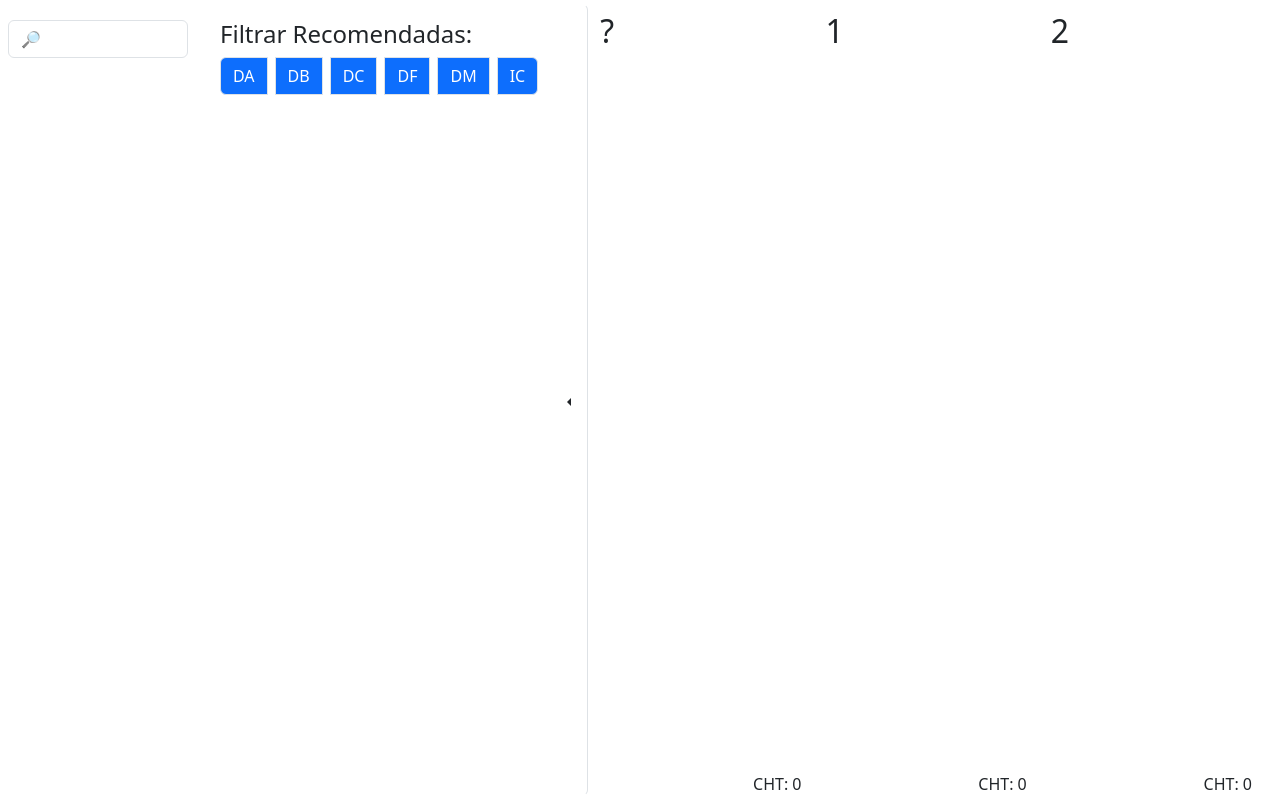
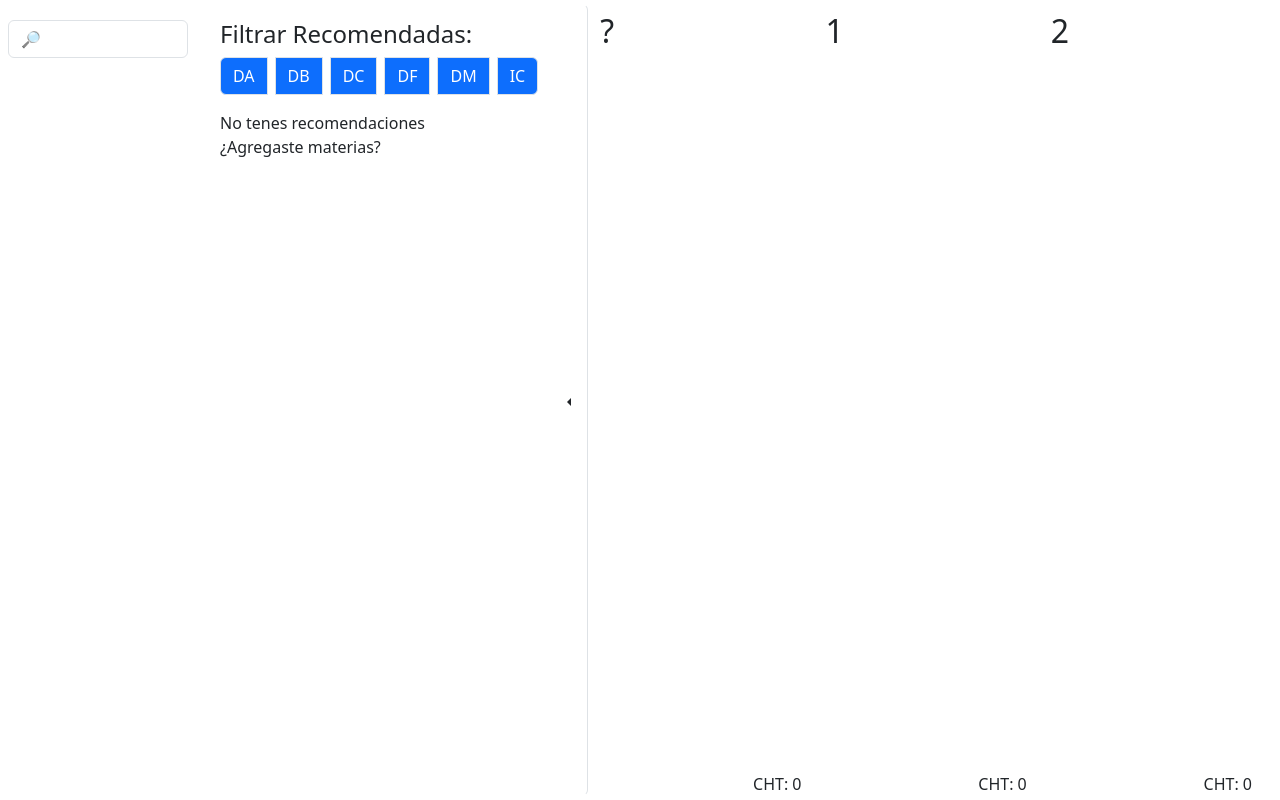
Before and after one commit to damedatos/webapp, a React (Create React App) app: page / in a window 1280 px wide. Both pictures are taken after a click on the button 219 px from the left and 400 px from the top of the page. Built offline with nearby package versions, Linux system fonts and the light colour scheme.

Commit message:
update recs. intuitivo

```diff
--- a/src/app/store.js
+++ b/src/app/store.js
@@ -1,10 +1,10 @@
-import { configureStore, createListenerMiddleware } from '@reduxjs/toolkit';
-import materiasReducer, { agregar } from '../features/materias/materiasSlice'
+import { configureStore, createListenerMiddleware, isAnyOf } from '@reduxjs/toolkit';
+import materiasReducer, { agregar, borrar } from '../features/materias/materiasSlice'
 import recomendadasReducer, { recomendar } from '../features/recomendar/recomendarSlice'
 
 const recomendarListener = createListenerMiddleware()
 recomendarListener.startListening({
-    actionCreator: agregar,
+    matcher: isAnyOf(agregar, borrar),
     effect: async (action, {getState, dispatch}) => {
         const state = getState()
         if (state.materias.length > 3) {
@@ -19,6 +19,8 @@ recomendarListener.startListening({
                 const recomendadas = await response.json()
                 dispatch(recomendar(recomendadas))
             }
+        } else {
+            dispatch(recomendar([]))
         }
     }
 })
--- a/src/features/recomendar/recomendar.js
+++ b/src/features/recomendar/recomendar.js
@@ -31,7 +31,7 @@ export function Recomendar() {
                 {botonesDep}
             </div>
             <div className='list-group gap-2 overflow-y-scroll overflow-x-hidden mt-3'>
-                {renderedRecomendadas}
+                {renderedRecomendadas.length > 0 ? renderedRecomendadas : <p>No tenes recomendaciones <br></br> ¿Agregaste materias?</p>}
             </div>
         </div>
     )
```
Also changed, not shown: 1 other file (tests, documents, lock files or other folders).
